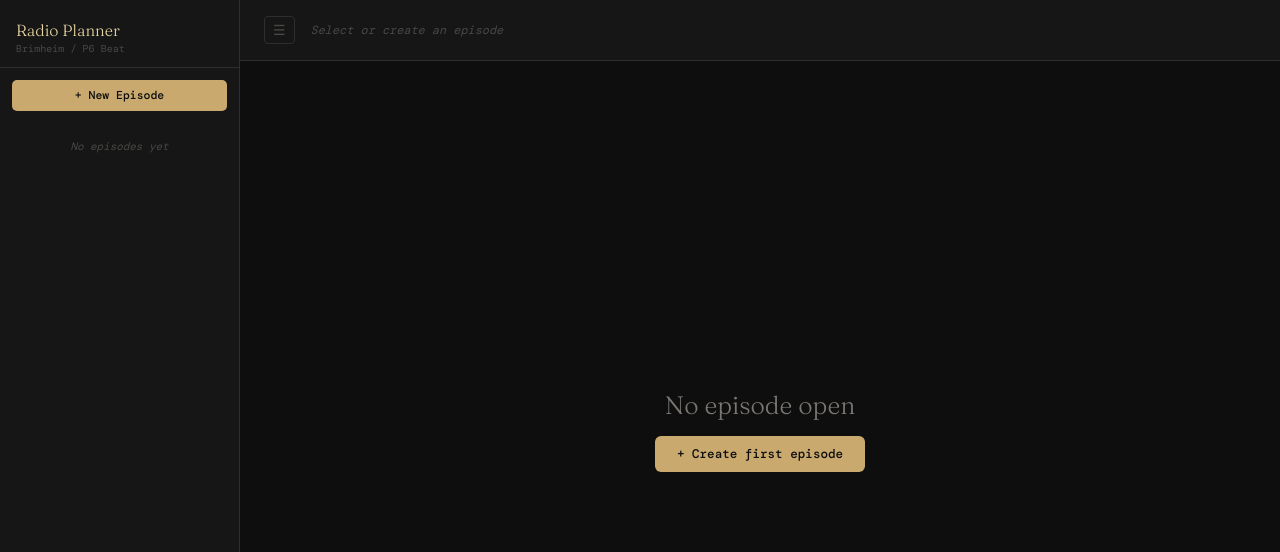
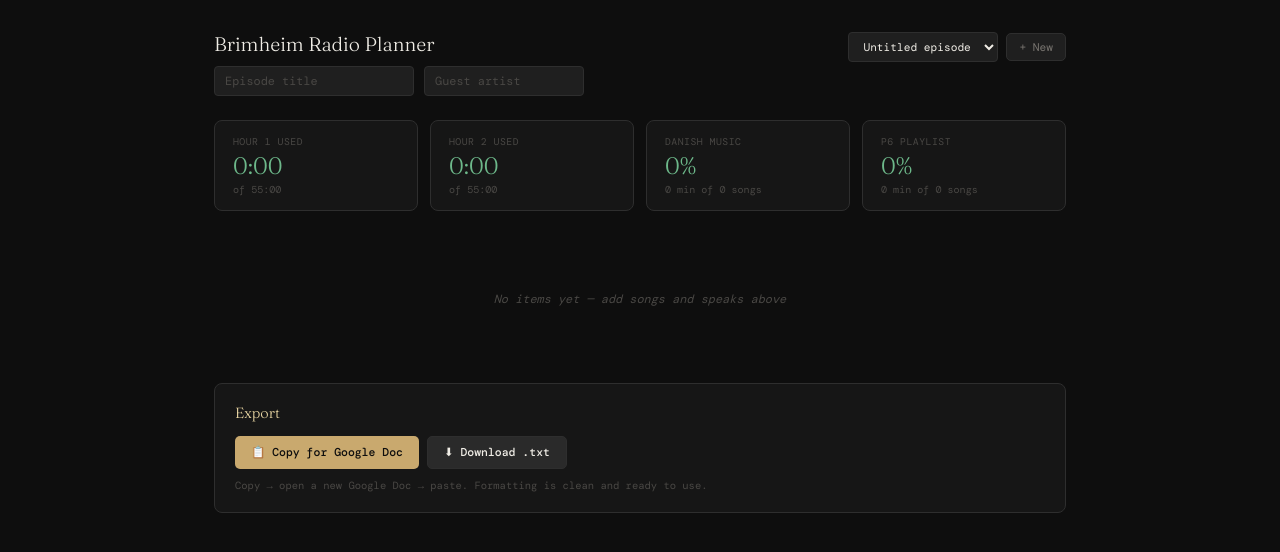
Before and after one commit to LorriBrimheim/brimheim-radio, a React (Create React App) app: page / in a window 1280 px wide. Shown: the top 552 px of the page. Built offline with nearby package versions, Linux system fonts and the light colour scheme; a web font is replaced by a local one.

Commit message:
Update App.jsx

```diff
--- a/src/App.jsx
+++ b/src/App.jsx
@@ -1,9 +1,7 @@
 import React, { useState, useEffect, useCallback } from 'react';
-import AddItemForm from './components/AddItemForm';
 import Rundown from './components/Rundown';
-import QuotaBar from './components/QuotaBar';
 import ExportPanel from './components/ExportPanel';
-import { calcQuotas, calcTotalTime, HOUR1_END, HOUR2_END, ITEM_TYPES } from './utils';
+import { calcQuotas, calcTotalTime, HOUR1_END, ITEM_TYPES, generateId, formatDuration } from './utils';
 
 const STORAGE_KEY = 'brimheim_episodes';
 
@@ -15,7 +13,6 @@ const defaultEpisode = () => ({
   createdAt: new Date().toISOString(),
 });
 
-// Calculate time per block
 const calcBlockSecs = (items) => {
   let cumSecs = 0;
   let b1 = 0, b2 = 0;
@@ -33,22 +30,37 @@ const calcBlockSecs = (items) => {
   return [b1, b2];
 };
 
+const StatCard = ({ label, value, sub, warn }) => (
+  <div style={{
+    background: 'var(--surface)',
+    border: `1px solid ${warn ? 'var(--red)' : 'var(--border)'}`,
+    borderRadius: 8,
+    padding: '14px 18px',
+    flex: 1,
+    minWidth: 0,
+  }}>
+    <div style={{ fontSize: '0.7rem', color: 'var(--text-muted)', marginBottom: 6, textTransform: 'uppercase', letterSpacing: '0.05em' }}>{label}</div>
+    <div style={{ fontSize: '1.7rem', fontFamily: 'Fraunces, serif', fontWeight: 300, color: warn ? 'var(--red)' : 'var(--green)', lineHeight: 1 }}>{value}</div>
+    <div style={{ fontSize: '0.72rem', color: 'var(--text-muted)', marginTop: 5 }}>{sub}</div>
+  </div>
+);
+
 export default function App() {
   const [episodes, setEpisodes] = useState(() => {
     try {
       const saved = localStorage.getItem(STORAGE_KEY);
-      return saved ? JSON.parse(saved) : [];
-    } catch { return []; }
+      const parsed = saved ? JSON.parse(saved) : null;
+      return parsed && parsed.length > 0 ? parsed : [defaultEpisode()];
+    } catch { return [defaultEpisode()]; }
   });
+
   const [activeId, setActiveId] = useState(() => {
     try {
-      const saved = localStorage.getItem(STORAGE_KEY + '_active');
-      return saved || null;
+      return localStorage.getItem(STORAGE_KEY + '_active') || null;
     } catch { return null; }
   });
-  const [sidebarOpen, setSidebarOpen] = useState(true);
 
-  const activeEpisode = episodes.find(e => e.id === activeId) || null;
+  const activeEpisode = episodes.find(e => e.id === activeId) || episodes[0] || null;
 
   useEffect(() => {
     localStorage.setItem(STORAGE_KEY, JSON.stringify(episodes));
@@ -62,183 +74,134 @@ export default function App() {
     setEpisodes(prev => prev.map(e => e.id === id ? { ...e, ...updater(e) } : e));
   }, []);
 
+  const addItem = (item, insertAt = null) => {
+    if (!activeEpisode) return;
+    updateEpisode(activeEpisode.id, e => {
+      const next = [...e.items];
+      if (insertAt !== null && insertAt <= next.length) {
+        next.splice(insertAt, 0, item);
+      } else {
+        next.push(item);
+      }
+      return { items: next };
+    });
+  };
+
+  const removeItem = (itemId) => {
+    updateEpisode(activeEpisode.id, e => ({ items: e.items.filter(i => i.id !== itemId) }));
+  };
+
+  const updateItem = (itemId, updated) => {
+    updateEpisode(activeEpisode.id, e => ({ items: e.items.map(i => i.id === itemId ? { ...i, ...updated } : i) }));
+  };
+
+  const reorderItems = (newItems) => {
+    updateEpisode(activeEpisode.id, () => ({ items: newItems }));
+  };
+
   const createEpisode = () => {
     const ep = defaultEpisode();
     setEpisodes(prev => [ep, ...prev]);
     setActiveId(ep.id);
   };
 
-  const deleteEpisode = (id) => {
-    if (!window.confirm('Delete this episode?')) return;
-    setEpisodes(prev => prev.filter(e => e.id !== id));
-    if (activeId === id) setActiveId(episodes.find(e => e.id !== id)?.id || null);
-  };
+  if (!activeEpisode) return null;
 
-  const addItem = (item) => {
-    if (!activeId) return;
-    updateEpisode(activeId, e => ({ items: [...e.items, item] }));
-  };
-
-  const removeItem = (itemId) => {
-    updateEpisode(activeId, e => ({ items: e.items.filter(i => i.id !== itemId) }));
-  };
-
-  const updateItem = (itemId, updated) => {
-    updateEpisode(activeId, e => ({ items: e.items.map(i => i.id === itemId ? { ...i, ...updated } : i) }));
-  };
-
-  const reorderItems = (newItems) => {
-    updateEpisode(activeId, () => ({ items: newItems }));
-  };
-
-  const items = activeEpisode?.items || [];
+  const items = activeEpisode.items;
   const quotas = calcQuotas(items);
-  const totalSecs = calcTotalTime(items);
-  const blockSecs = calcBlockSecs(items);
-
-  // Warnings
-  const warnings = [];
-  if (quotas.danishPct < 30 && items.filter(i => i.type === ITEM_TYPES.SONG).length > 0) warnings.push('Danish quota not met (30%)');
-  if (quotas.p6Pct < 30 && items.filter(i => i.type === ITEM_TYPES.SONG).length > 0) warnings.push('P6 Beat quota not met (30%)');
-  const uncleared = items.filter(i => i.type === ITEM_TYPES.SONG && !i.diskoteketCleared);
+  const songCount = items.filter(i => i.type === ITEM_TYPES.SONG).length;
+  const [b1, b2] = calcBlockSecs(items);
+  const b1Over = b1 > HOUR1_END;
+  const b2Over = b2 > HOUR1_END;
 
   return (
-    <div style={{ display: 'flex', minHeight: '100vh', background: 'var(--bg)' }}>
+    <div style={{ maxWidth: 900, margin: '0 auto', padding: '32px 24px 64px' }}>
 
-      {/* Sidebar */}
-      <div style={{
-        width: sidebarOpen ? 240 : 0,
-        minWidth: sidebarOpen ? 240 : 0,
-        overflow: 'hidden',
-        background: 'var(--surface)',
-        borderRight: '1px solid var(--border)',
-        display: 'flex',
-        flexDirection: 'column',
-        transition: 'width 0.2s, min-width 0.2s',
-        flexShrink: 0,
-      }}>
-        <div style={{ padding: '20px 16px 12px', borderBottom: '1px solid var(--border)' }}>
-          <div style={{ fontFamily: 'Fraunces, serif', fontSize: '1.15rem', fontWeight: 300, color: 'var(--accent)', marginBottom: 2 }}>
-            Radio Planner
+      {/* Header */}
+      <div style={{ display: 'flex', alignItems: 'flex-start', justifyContent: 'space-between', marginBottom: 24 }}>
+        <div>
+          <h1 style={{ fontFamily: 'Fraunces, serif', fontWeight: 300, fontSize: '1.4rem', color: 'var(--text)', marginBottom: 10 }}>
+            Brimheim Radio Planner
+          </h1>
+          <div style={{ display: 'flex', gap: 10, alignItems: 'center' }}>
+            <input
+              value={activeEpisode.title}
+              onChange={e => updateEpisode(activeEpisode.id, () => ({ title: e.target.value }))}
+              placeholder="Episode title"
+              style={{ width: 200 }}
+            />
+            <input
+              value={activeEpisode.guestName}
+              onChange={e => updateEpisode(activeEpisode.id, () => ({ guestName: e.target.value }))}
+              placeholder="Guest artist"
+              style={{ width: 160 }}
+            />
           </div>
-          <div style={{ fontSize: '0.72rem', color: 'var(--text-muted)' }}>Brimheim / P6 Beat</div>
         </div>
-
-        <div style={{ padding: '12px 12px 0' }}>
-          <button onClick={createEpisode} style={{
-            width: '100%', padding: '8px', background: 'var(--accent2)', color: '#0e0e0e',
-            borderRadius: 5, fontSize: '0.82rem', fontWeight: 500,
-          }}>
-            + New Episode
+        <div style={{ display: 'flex', gap: 8, alignItems: 'center' }}>
+          <select
+            value={activeEpisode.id}
+            onChange={e => setActiveId(e.target.value)}
+            style={{ fontSize: '0.8rem' }}
+          >
+            {episodes.map(ep => (
+              <option key={ep.id} value={ep.id}>{ep.title || 'Untitled episode'}</option>
+            ))}
+          </select>
+          <button
+            onClick={createEpisode}
+            style={{ padding: '6px 12px', background: 'var(--surface2)', color: 'var(--text-dim)', borderRadius: 5, fontSize: '0.8rem', border: '1px solid var(--border)' }}
+          >
+            + New
           </button>
-        </div>
-
-        <div style={{ flex: 1, overflow: 'auto', padding: '8px 8px' }}>
-          {episodes.length === 0 && (
-            <div style={{ color: 'var(--text-muted)', fontSize: '0.78rem', padding: '20px 8px', textAlign: 'center', fontStyle: 'italic' }}>
-              No episodes yet
-            </div>
-          )}
-          {episodes.map(ep => (
-            <div key={ep.id} onClick={() => setActiveId(ep.id)} style={{
-              padding: '9px 10px',
-              borderRadius: 5,
-              marginBottom: 3,
-              cursor: 'pointer',
-              background: activeId === ep.id ? 'var(--surface3)' : 'transparent',
-              border: `1px solid ${activeId === ep.id ? 'var(--border)' : 'transparent'}`,
-              display: 'flex',
-              justifyContent: 'space-between',
-              alignItems: 'center',
-            }}>
-              <div style={{ minWidth: 0 }}>
-                <div style={{ fontSize: '0.83rem', color: 'var(--text)', whiteSpace: 'nowrap', overflow: 'hidden', textOverflow: 'ellipsis' }}>
-                  {ep.title || 'Untitled episode'}
-                </div>
-                <div style={{ fontSize: '0.68rem', color: 'var(--text-muted)', marginTop: 2 }}>
-                  {ep.items.length} items · {ep.guestName || 'No guest set'}
-                </div>
-              </div>
-              <button onClick={e => { e.stopPropagation(); deleteEpisode(ep.id); }} style={{
-                background: 'transparent', color: 'var(--text-muted)', padding: '2px 5px', borderRadius: 3, fontSize: '0.75rem',
-                border: '1px solid transparent', flexShrink: 0,
-              }}>✕</button>
-            </div>
-          ))}
         </div>
       </div>
 
-      {/* Main */}
-      <div style={{ flex: 1, display: 'flex', flexDirection: 'column', overflow: 'auto' }}>
-        {/* Header */}
-        <div style={{ padding: '16px 24px', borderBottom: '1px solid var(--border)', display: 'flex', alignItems: 'center', gap: 16, background: 'var(--surface)', position: 'sticky', top: 0, zIndex: 10 }}>
-          <button onClick={() => setSidebarOpen(o => !o)} style={{ background: 'transparent', color: 'var(--text-muted)', padding: '4px 8px', borderRadius: 4, fontSize: '1rem', border: '1px solid var(--border)' }}>☰</button>
-          {activeEpisode ? (
-            <>
-              <input
-                value={activeEpisode.title}
-                onChange={e => updateEpisode(activeId, () => ({ title: e.target.value }))}
-                placeholder="Episode title"
-                style={{ fontSize: '1rem', fontFamily: 'Fraunces, serif', fontWeight: 300, background: 'transparent', border: 'none', color: 'var(--text)', flex: 1, padding: 0 }}
-              />
-              <div style={{ display: 'flex', alignItems: 'center', gap: 8, flexShrink: 0 }}>
-                <span style={{ fontSize: '0.78rem', color: 'var(--text-muted)' }}>Guest:</span>
-                <input
-                  value={activeEpisode.guestName}
-                  onChange={e => updateEpisode(activeId, () => ({ guestName: e.target.value }))}
-                  placeholder="Guest artist"
-                  style={{ width: 150, fontSize: '0.82rem' }}
-                />
-              </div>
-            </>
-          ) : (
-            <span style={{ color: 'var(--text-muted)', fontStyle: 'italic', fontSize: '0.85rem' }}>Select or create an episode</span>
-          )}
-        </div>
+      {/* Stats bar */}
+      <div style={{ display: 'flex', gap: 12, marginBottom: 32 }}>
+        <StatCard
+          label="Hour 1 used"
+          value={formatDuration(b1)}
+          sub={`of 55:00`}
+          warn={b1Over}
+        />
+        <StatCard
+          label="Hour 2 used"
+          value={formatDuration(b2)}
+          sub={`of 55:00`}
+          warn={b2Over}
+        />
+        <StatCard
+          label="Danish music"
+          value={`${Math.round(quotas.danishPct)}%`}
+          sub={`${songCount > 0 ? Math.round(quotas.danishSecs / 60) : 0} min of ${songCount} songs`}
+          warn={quotas.danishPct < 30 && songCount > 0}
+        />
+        <StatCard
+          label="P6 playlist"
+          value={`${Math.round(quotas.p6Pct)}%`}
+          sub={`${songCount > 0 ? Math.round(quotas.p6Secs / 60) : 0} min of ${songCount} songs`}
+          warn={quotas.p6Pct < 30 && songCount > 0}
+        />
+      </div>
 
-        {!activeEpisode ? (
-          <div style={{ flex: 1, display: 'flex', alignItems: 'center', justifyContent: 'center', flexDirection: 'column', gap: 16 }}>
-            <div style={{ fontFamily: 'Fraunces, serif', fontSize: '1.8rem', fontWeight: 300, color: 'var(--text-dim)' }}>
-              No episode open
-            </div>
-            <button onClick={createEpisode} style={{ padding: '10px 22px', background: 'var(--accent2)', color: '#0e0e0e', borderRadius: 6, fontSize: '0.9rem', fontWeight: 500 }}>
-              + Create first episode
-            </button>
-          </div>
-        ) : (
-          <div style={{ display: 'grid', gridTemplateColumns: '1fr 300px', gap: 0, flex: 1, alignItems: 'start' }}>
+      {/* Rundown */}
+      <Rundown
+        items={items}
+        onReorder={reorderItems}
+        onRemove={removeItem}
+        onUpdate={updateItem}
+        onAdd={addItem}
+      />
 
-            {/* Left: rundown */}
-            <div style={{ padding: 24, borderRight: '1px solid var(--border)' }}>
-              {/* Warnings */}
-              {(warnings.length > 0 || uncleared.length > 0) && (
-                <div style={{ marginBottom: 16, display: 'flex', flexDirection: 'column', gap: 6 }}>
-                  {warnings.map(w => (
-                    <div key={w} style={{ background: 'rgba(201,110,110,0.1)', border: '1px solid var(--red)', borderRadius: 5, padding: '7px 12px', fontSize: '0.8rem', color: 'var(--red)' }}>
-                      ⚠ {w}
-                    </div>
-                  ))}
-                  {uncleared.length > 0 && (
-                    <div style={{ background: 'rgba(212,185,106,0.1)', border: '1px solid var(--yellow)', borderRadius: 5, padding: '7px 12px', fontSize: '0.8rem', color: 'var(--yellow)' }}>
-                      ⚠ {uncleared.length} song{uncleared.length > 1 ? 's' : ''} not cleared in Diskoteket: {uncleared.map(s => s.title).join(', ')}
-                    </div>
-                  )}
-                </div>
-              )}
-
-              <AddItemForm onAdd={addItem} />
-              <div style={{ marginTop: 16 }}>
-                <Rundown items={items} onReorder={reorderItems} onRemove={removeItem} onUpdate={updateItem} />
-              </div>
-            </div>
-
-            {/* Right: stats + export */}
-            <div style={{ padding: 24, display: 'flex', flexDirection: 'column', gap: 16, position: 'sticky', top: 65 }}>
-              <QuotaBar quotas={quotas} totalSecs={totalSecs} blockSecs={blockSecs} />
-              <ExportPanel items={items} quotas={quotas} episodeTitle={activeEpisode.title} guestName={activeEpisode.guestName} />
-            </div>
-          </div>
-        )}
+      {/* Export */}
+      <div style={{ marginTop: 28 }}>
+        <ExportPanel
+          items={items}
+          quotas={quotas}
+          episodeTitle={activeEpisode.title}
+          guestName={activeEpisode.guestName}
+        />
       </div>
     </div>
   );
```
